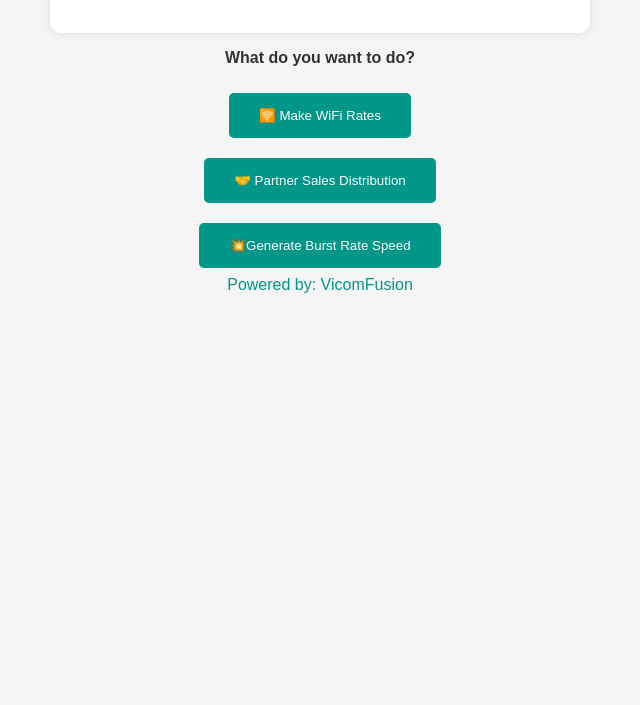
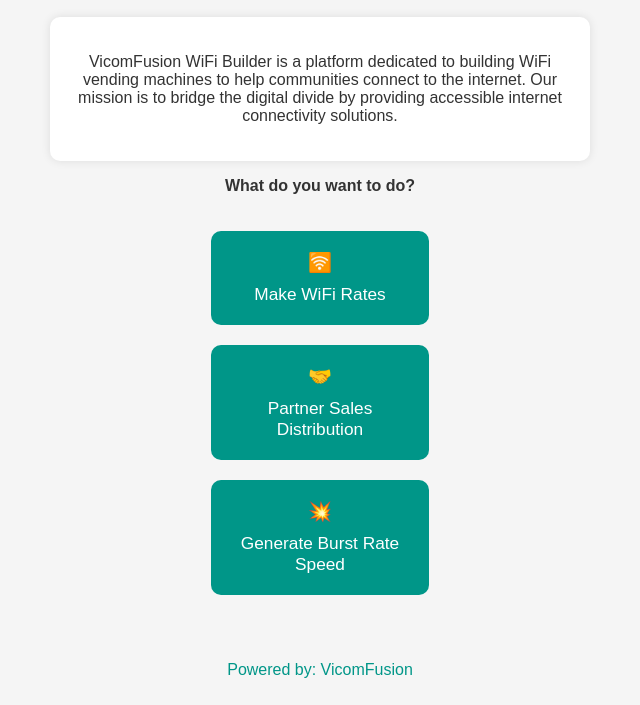
Before and after one commit to vicomfusion/vf, a plain HTML site: page index.html in a window 1280 px wide. Shown: the part 480-1185 px from the top of the page, without its empty margins (320-960 px from the left). Before the commit the page ends 800 px from the top, so only its background shows below. Drawn offline with nearby package versions, Linux system fonts and the light colour scheme.

Commit message:
Update index.html

```diff
--- a/index.html
+++ b/index.html
@@ -13,14 +13,11 @@
     background-color: #f5f5f5;
     color: #333;
     display: flex;
-    justify-content: center;
-    align-items: center;
+    flex-direction: column;
     min-height: 100vh;
-    flex-direction: column;
   }
   .container {
-    width: 100vw;
-    margin-top: -90px;
+    flex: 1;
     padding: 20px;
     box-sizing: border-box;
     text-align: center;
@@ -38,28 +35,42 @@
     background-color: #fff;
     border-radius: 10px;
     box-shadow: 0 0 10px rgba(0, 0, 0, 0.1);
-    -webkit-overflow-scrolling: touch;
     overflow-y: auto;
-    max-height: calc(100vh - 200px);
+    max-height: calc(100vh - 400px);
     width: 90%;
     max-width: 500px;
   }
-  button {
-    padding: 15px 30px;
+  .button-container {
+    display: flex;
+    flex-direction: column;
+    align-items: center;
+    margin: 10px 0;
+  }
+  .button {
+    padding: 20px;
     margin: 10px;
     background-color: #009688;
     color: #fff;
     border: none;
-    border-radius: 5px;
+    border-radius: 10px;
     cursor: pointer;
+    font-size: 1.2em;
+    display: flex;
+    flex-direction: column;
+    align-items: center;
+    justify-content: center;
+    width: 80%;
+    max-width: 300px;
+  }
+  .button span {
+    margin-top: 10px;
+    font-size: 0.9em;
   }
   footer {
     padding: 10px 0;
     color: #009688;
     text-align: center;
     width: 100%;
-    position: absolute;
-    bottom: 0;
   }
   .clock-container {
     margin-bottom: 20px;
@@ -75,25 +86,31 @@
 </head>
 <body>
 <div class="container">
-<div style="margin-top:20px;"></div>
   <img src="https://vicomfusion.github.io/vficons/icon.png" alt="vicon">
-  <div style="margin-top:-20px;"></div>
   <h1>VicomFusion WiFi Builder</h1>
-    <div class="clock-container">
+  <div class="clock-container">
     <div class="digital-clock" id="digitalClock"></div>
   </div>
-  <div style="margin-top:-60px;"></div>
   <div class="definition">
     <p>VicomFusion WiFi Builder is a platform dedicated to building WiFi vending machines to help communities connect to the internet. Our mission is to bridge the digital divide by providing accessible internet connectivity solutions.</p>
   </div>
   <div class="choose-text">
     <p><strong>What do you want to do?</strong></p>
   </div>
-  <button onclick="window.open('https://vicomfusion.github.io/vfrates/', '_blank')">🛜 Make WiFi Rates</button>
-  <button onclick="window.open('https://vicomfusion.github.io/shares/', '_blank')">🤝 Partner Sales Distribution</button>
-  <button onclick="window.open('https://vicomfusion.github.io/burstRateSpeed/', '_blank')">💥Generate Burst Rate Speed</button>
-
-
+  <div class="button-container">
+    <button class="button" onclick="window.open('https://vicomfusion.github.io/vfrates/', '_blank')">
+      🛜
+      <span>Make WiFi Rates</span>
+    </button>
+    <button class="button" onclick="window.open('https://vicomfusion.github.io/shares/', '_blank')">
+      🤝
+      <span>Partner Sales Distribution</span>
+    </button>
+    <button class="button" onclick="window.open('https://vicomfusion.github.io/burstRateSpeed/', '_blank')">
+      💥
+      <span>Generate Burst Rate Speed</span>
+    </button>
+  </div>
 </div>
 
 <footer>
```
